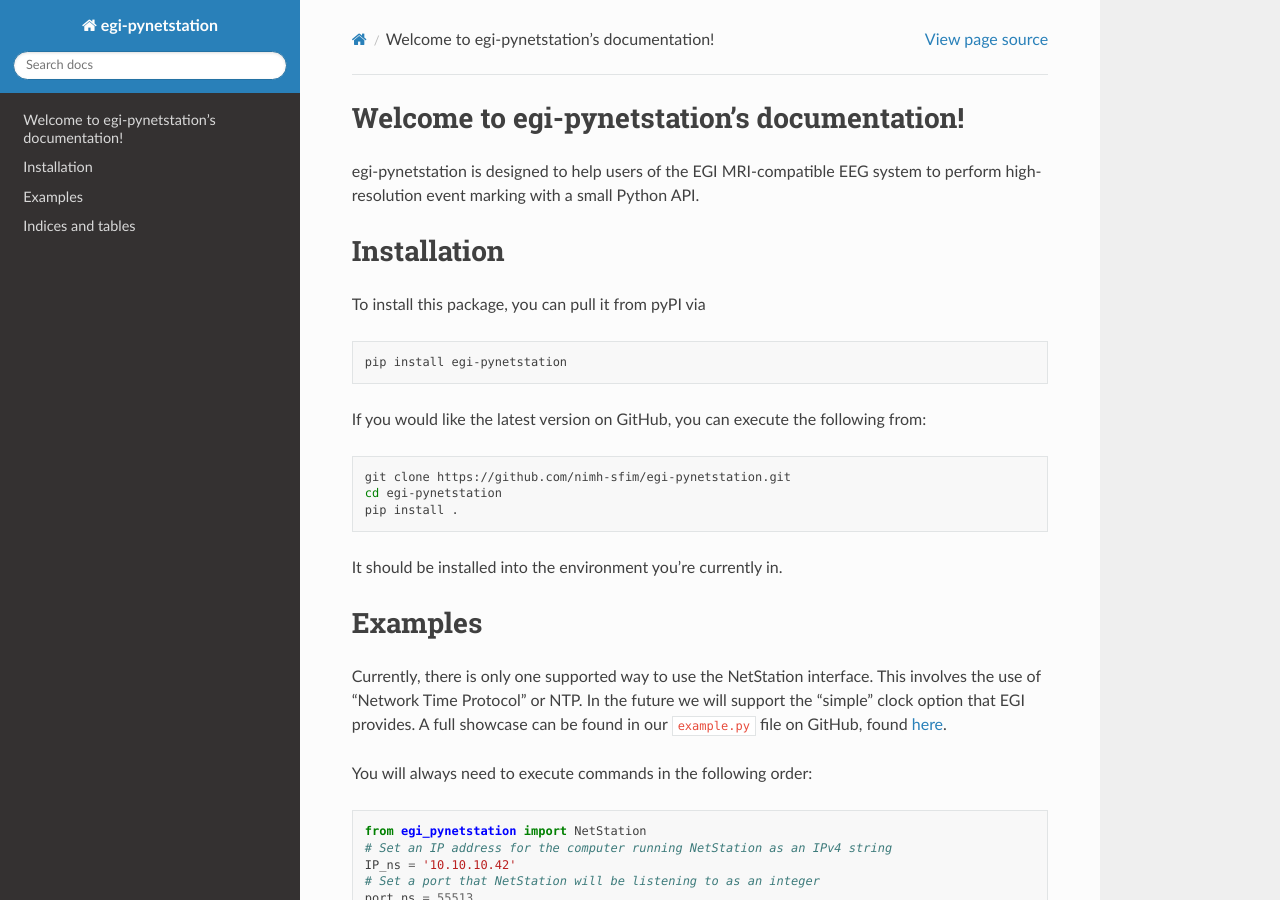
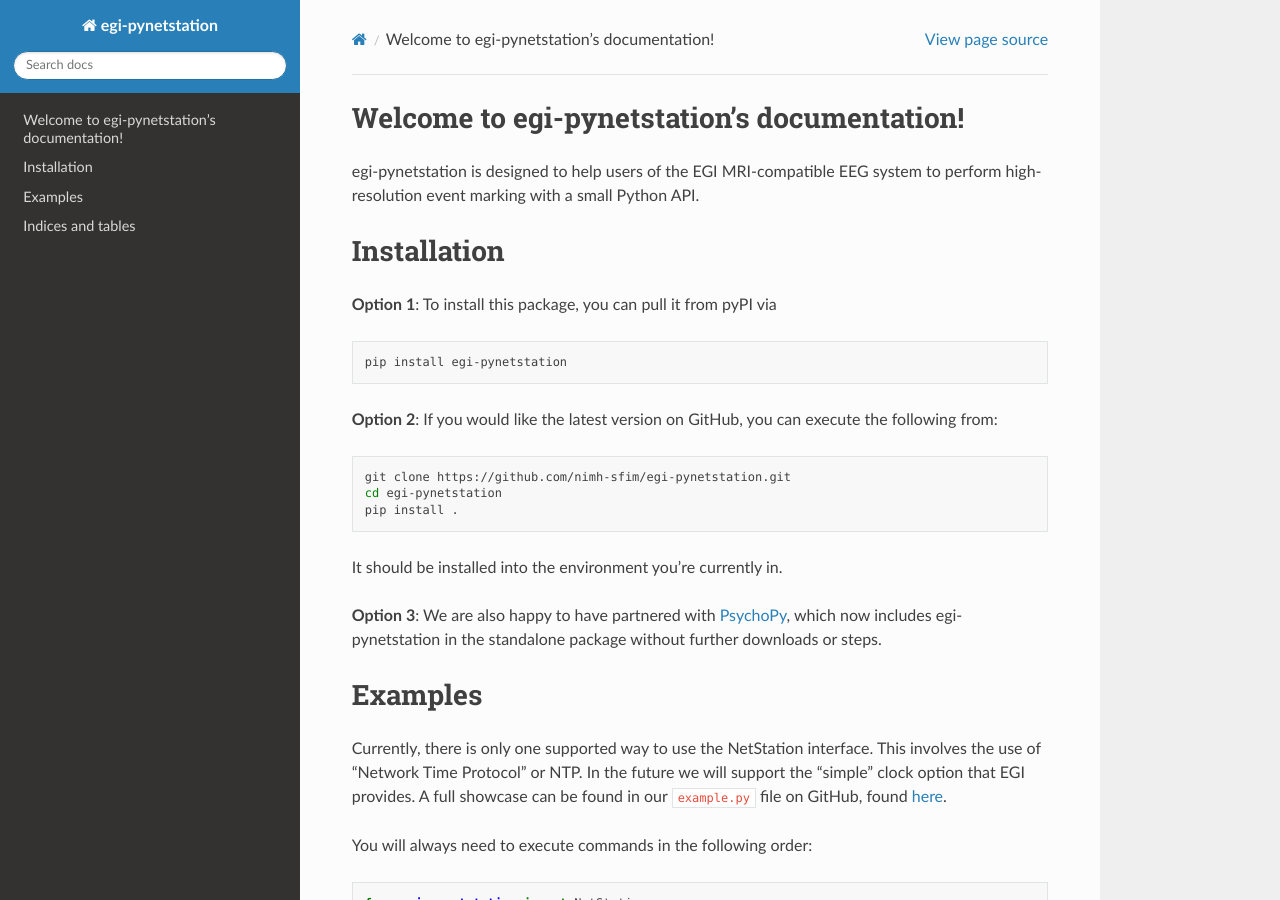
Before and after one commit to nimh-sfim/egi-pynetstation, a Sphinx documentation site: the page built from docs/index.rst, in a window 1280 px wide and 900 px high. Built offline with Sphinx 7.4.7 and the Read the Docs theme 2.0.0, drawn with Linux system fonts in a browser that asks for light colours.

Commit message:
Add info about PsychoPy integration (#15)
Including information about PsychoPy standalone and formatting.

```diff
--- a/docs/index.rst
+++ b/docs/index.rst
@@ -18,13 +18,13 @@
 Installation
 ============
 
-To install this package, you can pull it from pyPI via
+**Option 1**: To install this package, you can pull it from pyPI via
 
 .. code-block:: bash
 
     pip install egi-pynetstation
 
-If you would like the latest version on GitHub, you can execute the
+**Option 2**: If you would like the latest version on GitHub, you can execute the
 following from:
 
 .. code-block:: bash
@@ -34,6 +34,11 @@
     pip install .
 
 It should be installed into the environment you're currently in.
+
+**Option 3**: We are also happy to have partnered with `PsychoPy <https://psychopy.org>`_,
+which now includes egi-pynetstation in the standalone package without further
+downloads or steps.
+
 
 Examples
 ========
```
